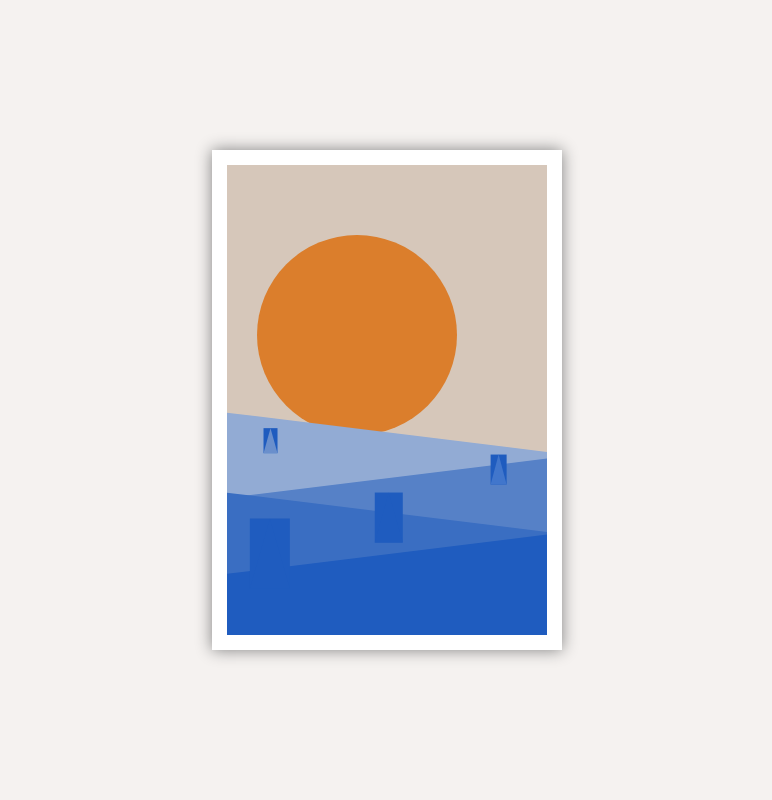
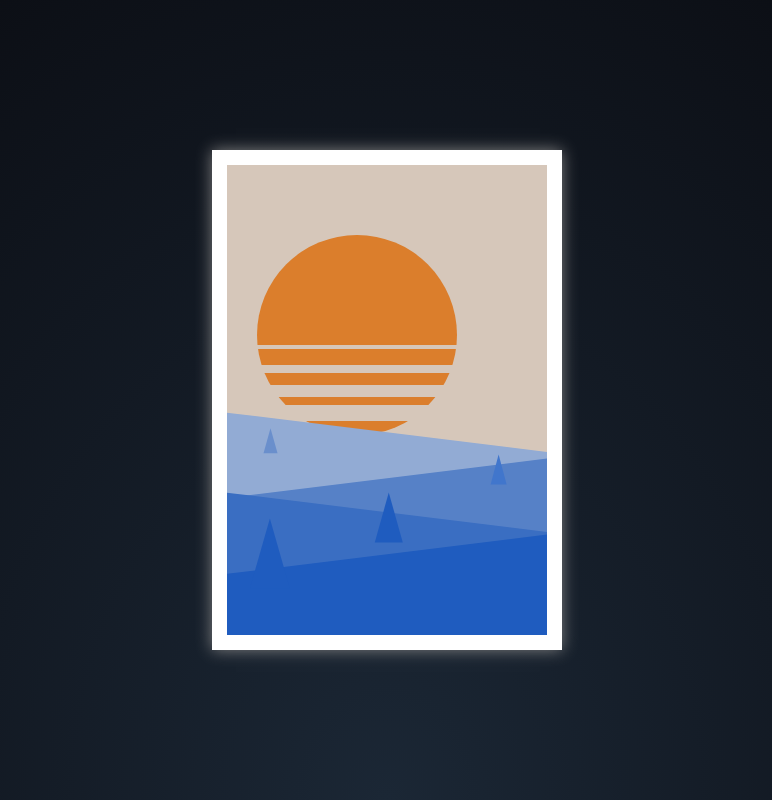
Before and after one commit to lukzielinski/Sunset-Ilustration, a plain HTML site: page index.html in a window 1280 px wide. Shown: the whole page, without its empty margins (253-1025 px from the left). Drawn offline with Linux system fonts and the light colour scheme.

Commit message:
"Haze added"

```diff
--- a/index.html
+++ b/index.html
@@ -11,10 +11,10 @@
     <div class="container">
         <div class="painting">
             <div class="sun">
-                <haze-1></haze-1>
-                <haze-2></haze-2>
-                <haze-3></haze-3>
-                <haze-4></haze-4>
+                <div class="haze-1"></div>
+                <div class="haze-2"></div>
+                <div class="haze-3"></div>
+                <div class="haze-4"></div>
             </div>
             <div class="mountain-4">
                 <div class="tree-4"></div>
--- a/style.scss
+++ b/style.scss
@@ -36,15 +36,13 @@ $tree: (
 
 * {
     padding: 0;
-    background-color: #1f5cbf;
     margin: 0;
-    box-sizing: border-box;
 }
 
 body {
-    background-color: #1f5cbf;
     height: 100vh;
-    background: #f5f2f0;
+    background: radial-gradient(ellipse at bottom, #1b2735, #090a0f 100%);
+    overflow: hidden;
     display: grid;
     place-items: center;
 }
@@ -95,4 +93,11 @@ body {
             transform: rotate(7deg);
         }
     }
+    .haze-#{$i} {
+        $listItems: map-get($haze, $i);
+        width: 100%;
+        background: #d6c7ba;
+        @include position($top: nth($listItems, 1));
+        height: nth($listItems, 2);
+    }
 }
```
Also changed, not shown: style.css, 1 other file.
